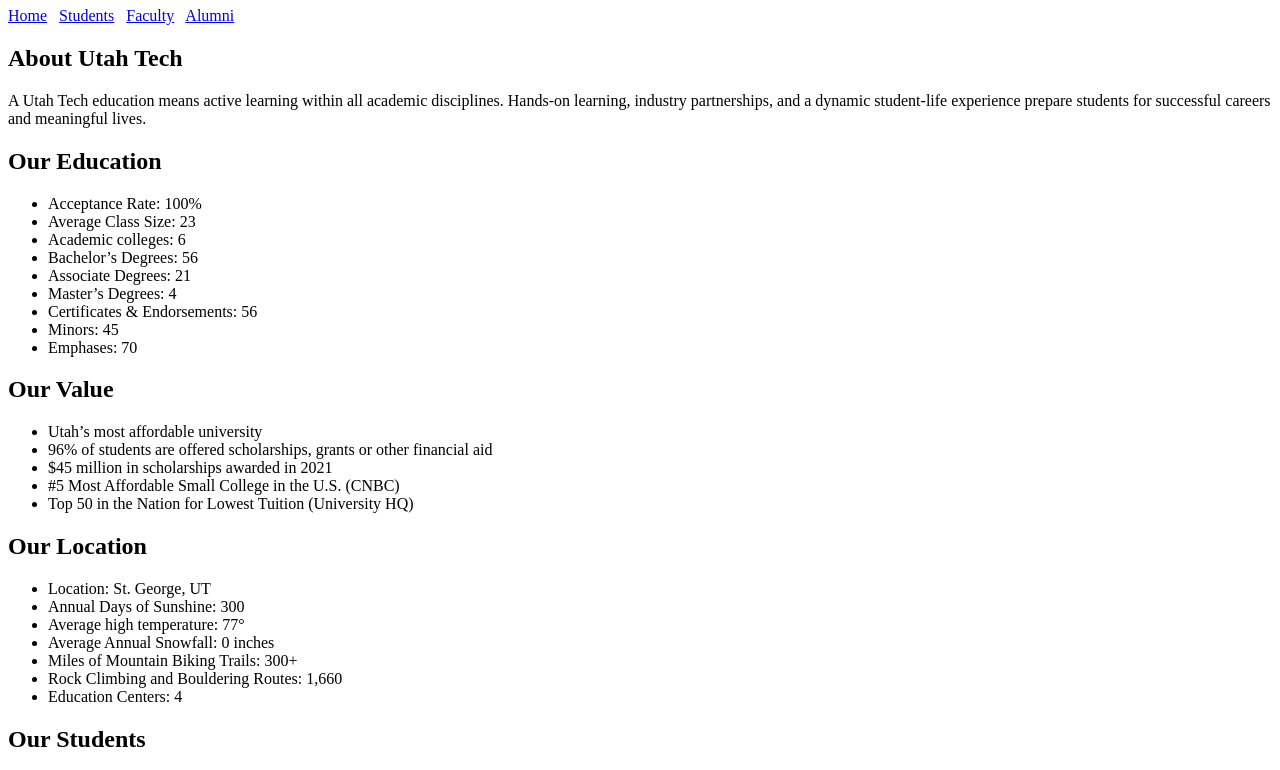
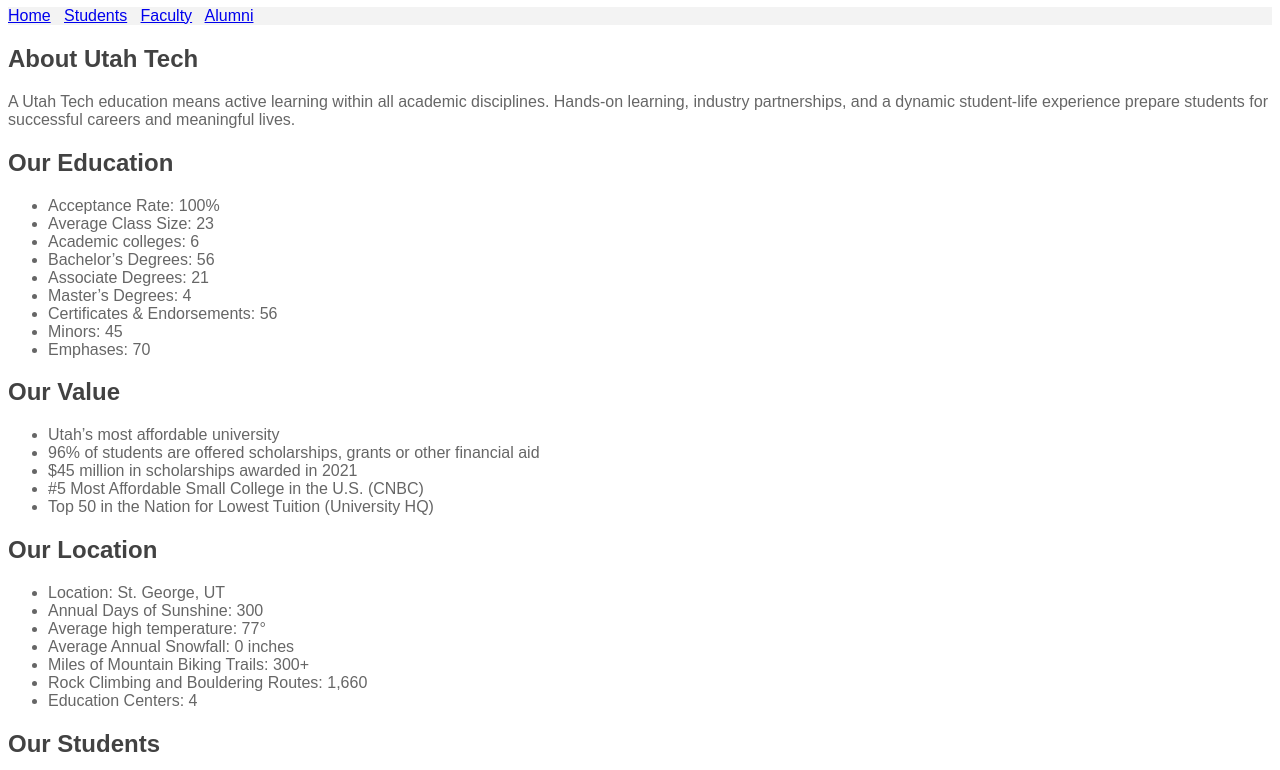
Before and after one commit to 26rodriisaj-creator/se1400, a plain HTML site: page utahtech2/index.html in a window 1280 px wide. Shown: the part 73-843 px from the top of the page. Drawn offline with Linux system fonts and the light colour scheme.

Commit message:
style.css file added

```diff
--- a/utahtech2/index.html
+++ b/utahtech2/index.html
@@ -1,12 +1,9 @@
 <!DOCTYPE html>
 <html lang="en">
 
-<head>
-<style href="style.css"></style>
-<title>Utah Tech University</title>
-  <meta charset="utf-8">
-  <meta name="robots" content="noindex, nofollow">
-
+ <head>
+    <link rel="stylesheet" href="style.css">
+  <title>Utah Tech University</title>
 </head>
 <body>
   <header>
--- a/utahtech2/style.css
+++ b/utahtech2/style.css
@@ -1,19 +1,8 @@
 
-a:link, a:visited {
-  background-color: #2f00ff;
-  color: white;
-  padding: 14px 25px;
-  text-align: center;
-  text-decoration: none;
-  display: inline-block;
-}
-a:hover, a:active {
-  background-color: #4204fd;
-}
  body {
-    background-color :#FFFF
-    font-style arial
-    color #666666
+    background-color :#FFFFFF;
+    font-family: arial;
+    color: #666666;
 }
 
  header {
```
Also changed, not shown: utahtech2/students.html (+4 -8 lines). Lines whose indentation alone changed are shown as unchanged.
